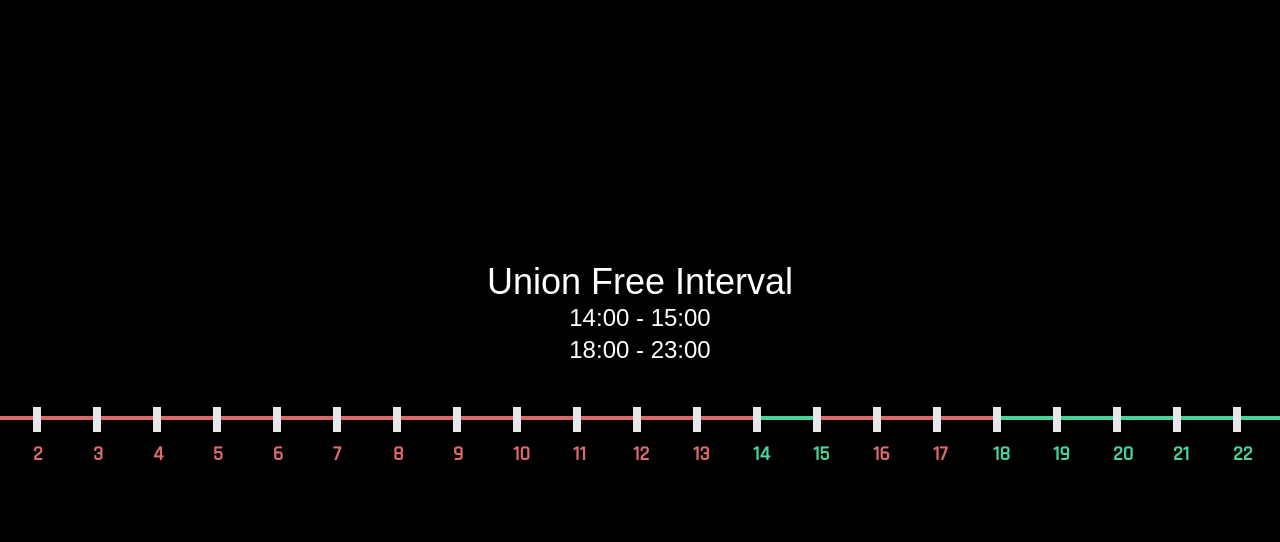
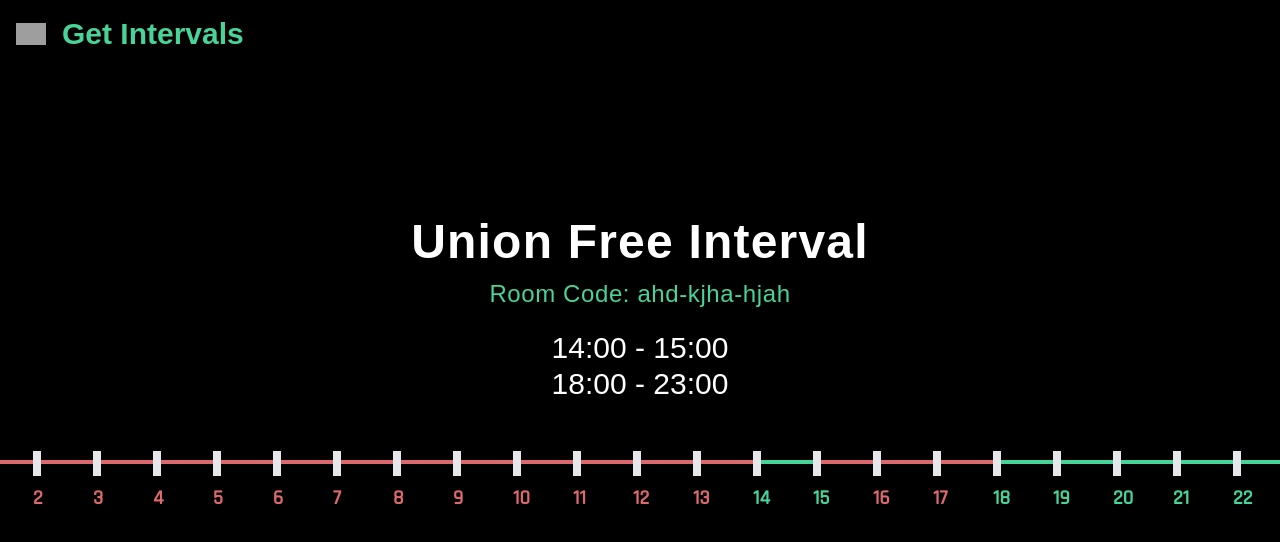
Before and after one commit to coderKrysio/get-interval, a Next.js app: page / in a window 1280 px wide. Shown: the top 542 px of the page. Built offline with nearby package versions, Linux system fonts and the light colour scheme; grey boxes are pictures that could not be loaded; a web font is replaced by a local one.

Commit message:
added some components

```diff
--- a/components/Results.tsx
+++ b/components/Results.tsx
@@ -1,16 +1,38 @@
+import Image from "next/image"
 import Timeline from "./Timeline"
 
 const Results = () => {
+    const roomCode = 'ahd-kjha-hjah'
+
     return (
         <div
         className='w-screen h-screen flex flex-col justify-center items-center text-white'
         >
+            <div className="fixed top-0 left-0 flex justify-center items-center gap-4 m-4">
+                <Image
+                    width={30}
+                    height={30}
+                    src={
+                        'https://img.icons8.com/ios-filled/100/48D399/session-timeout.png'
+                    }
+                    alt="session-timeout"
+                />
+
+                <h3 className="text-3xl font-semibold text-[#48d399]">
+                    Get Intervals
+                </h3>
+            </div>
+
             <h2
-            className="text-4xl"
+            className="text-5xl font-semibold tracking-wide"
             >Union Free Interval</h2>
 
             <p
-            className="text-2xl"
+            className="text-2xl font-medium tracking-wide my-3 text-[#48d399]"
+            >Room Code: {roomCode}</p>
+
+            <p
+            className="text-3xl my-2"
             >14:00 - 15:00 <br /> 18:00 - 23:00</p>
 
             <Timeline />
```
